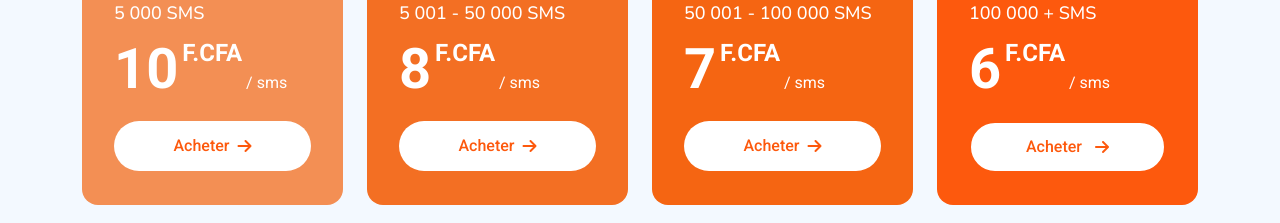
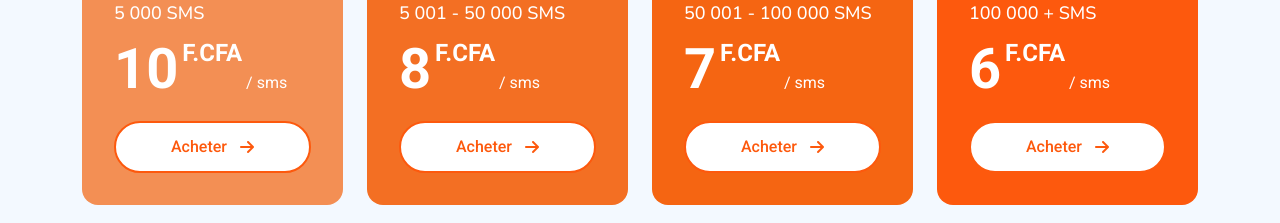
Before and after one commit to easyservice-togo/site_natyabip, a plain HTML site: page index.html in a window 1280 px wide. Shown: the part 6060-6283 px from the top of the page. Drawn offline with nearby package versions, Linux system fonts and the light colour scheme.

```diff
--- a/index.html
+++ b/index.html
@@ -818,7 +818,7 @@
                 </li>
               </ul> -->
 
-              <a href="#contact" class="btn " style="background-color: #fff; color: #fd590d;">
+              <a href="#contact" class="btn custom-btn" id="buy">
                 Acheter
                 <i class="fa-solid fa-arrow-right"></i>
               </a>
@@ -851,7 +851,7 @@
                 </li>
               </ul> -->
 
-              <a href="#contact" class="btn " style="background-color: #fff; color: #fd590d;">
+              <a href="#contact" class="btn custom-btn" id="buy">
                 Acheter
                 <i class="fa-solid fa-arrow-right"></i>
               </a>
@@ -883,7 +883,7 @@
                 </li>
               </ul> -->
 
-              <a href="#contact" class="btn " style="background-color: #fff; color: #fd590d;">
+              <a href="#contact" class="btn custom-btn" id="buy">
                 Acheter
                 <i class="fa-solid fa-arrow-right"></i>
               </a>
```
